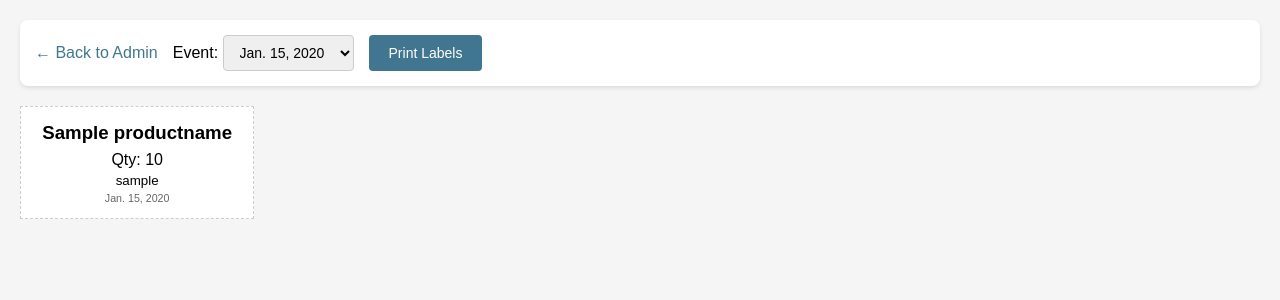
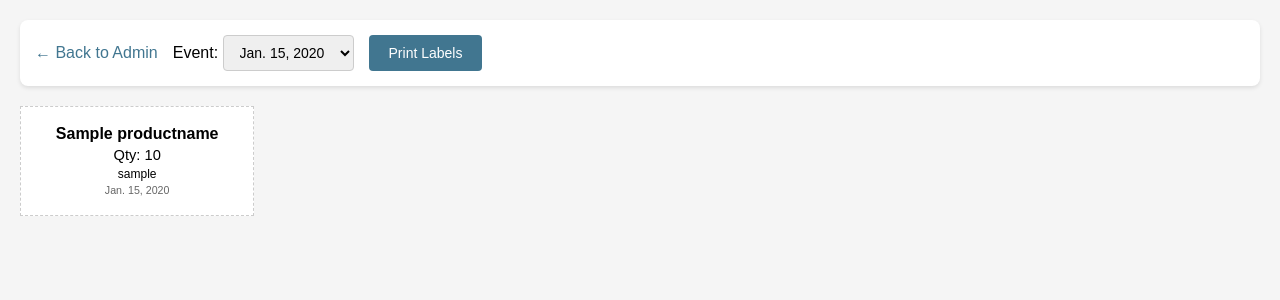
Before and after one commit to jmetzg11/farmsville, a Django app: template admin/farmsville/templates/admin/print_labels.html in a window 1280 px wide. Shown: the top 300 px of the page. Run offline with Django 5.2, Linux system fonts and the light colour scheme; the template is opened without the code that fills it: values that come from a table or form of the project are taken from there, others are empty; tables that the repository leaves empty hold one stand-in row (values such as "Sample post").

Commit message:
Got it to print!

```diff
--- a/admin/farmsville/templates/admin/index.html
+++ b/admin/farmsville/templates/admin/index.html
@@ -39,6 +39,8 @@
   <h3>
     Printing
     <ol>
+      <l1>Download the thing</l1>
+      <l1>Select 192.168.2.200</l1>
       <l1>Create labels in pdf</l1>
     </ol>
   </h3>
--- a/admin/farmsville/templates/admin/print_labels.html
+++ b/admin/farmsville/templates/admin/print_labels.html
@@ -56,8 +56,8 @@
 
         .label {
             width: 62mm;
-            height: 30mm;
-            padding: 3mm;
+            height: 29mm;
+            padding: 2mm;
             border: 1px dashed #ccc;
             background: white;
             display: flex;
@@ -66,20 +66,20 @@
         }
 
         .product-name {
-            font-size: 14pt;
+            font-size: 12pt;
             font-weight: bold;
             text-align: center;
-            margin-bottom: 2mm;
+            margin-bottom: 1mm;
         }
 
         .quantity {
-            font-size: 12pt;
+            font-size: 11pt;
             text-align: center;
             margin-bottom: 1mm;
         }
 
         .user-name {
-            font-size: 10pt;
+            font-size: 9pt;
             text-align: center;
             margin-bottom: 1mm;
         }
@@ -98,9 +98,16 @@
             border-radius: 8px;
         }
 
+        /* Print-specific styles for Brother QL-820NWB 62mm labels */
         @media print {
+            @page {
+                size: 62mm 29mm;
+                margin: 0;
+            }
+
             body {
                 padding: 0;
+                margin: 0;
                 background: white;
             }
 
@@ -109,12 +116,21 @@
             }
 
             .labels-container {
-                gap: 0;
+                display: block;
             }
 
             .label {
+                width: 62mm;
+                height: 29mm;
+                padding: 2mm;
+                margin: 0;
                 border: none;
+                page-break-after: always;
                 page-break-inside: avoid;
+            }
+
+            .label:last-child {
+                page-break-after: auto;
             }
         }
     </style>
```
